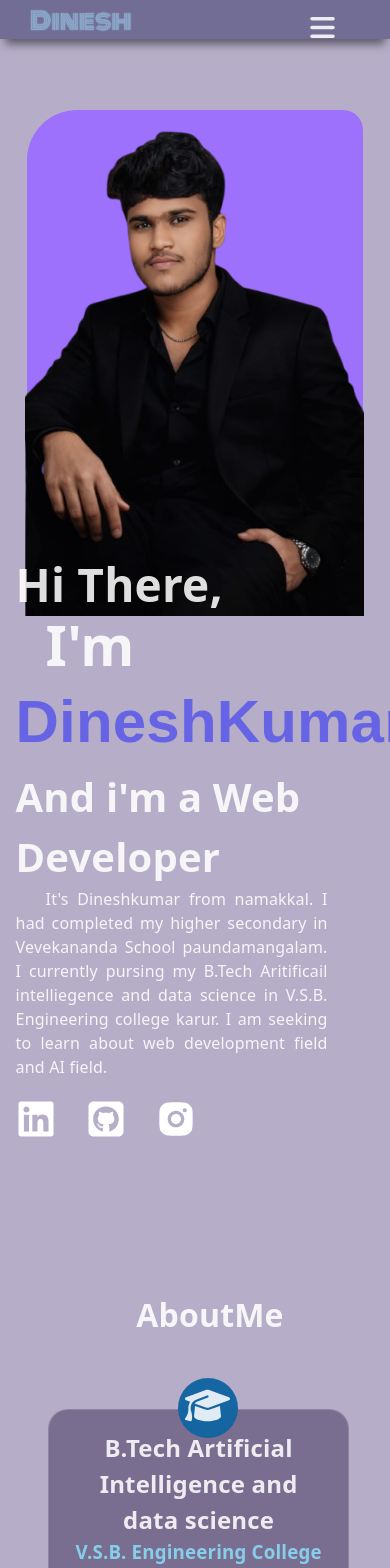
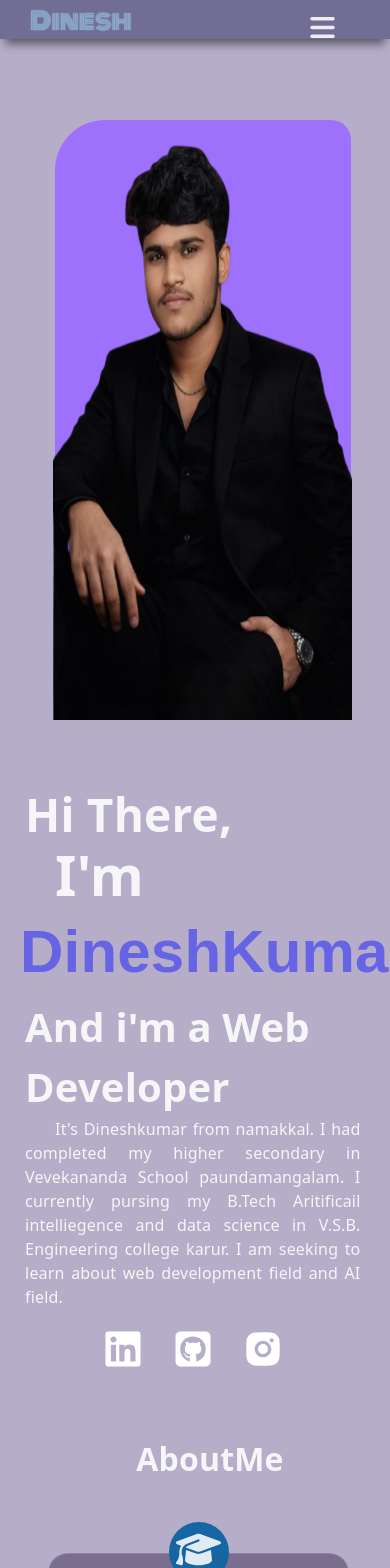
Before and after one commit to Dineshkumar2006111/Official-Portfolio, a React (Vite) app: page / in a window 390 px wide. Shown: the top 1568 px of the page. Built offline with nearby package versions, Linux system fonts and the light colour scheme; a web font is replaced by a local one.

Commit message:
responsive

```diff
--- a/src/App.css
+++ b/src/App.css
@@ -90,23 +90,29 @@ nav ul{
     transition: width 0.28s ease-in;
     transform: translateX(-50%);
 }
+#home{
+    display: flex;
+    flex-wrap: wrap;
+    gap: 50px;
+    justify-content: center;
+
+
+}
+
 #content{
+    width:500px;
+    height:44%;
+    margin-top: 60px;
+    right: 50px;
 
-    width:36%;
-    height:45vh;
-
-    position: relative;
-    top: 17%;
-    left: 7%;
 }
 
 #imgdiv{
     background-color: #9d71fb;
     width: 40%;
-    height: 80%;
-    position: absolute;
-    right: 8%;
-    top: 90px;
+    height: 550px;
+    margin-top: 60px;
+    position: relative;
     border-top-left-radius: 150px;
     border-top-right-radius:20px;
 
@@ -125,6 +131,7 @@ nav ul{
     display: flex;
     gap: 30px;
     margin-top: 20px;
+    justify-content: center;
 }
 #socialmedia li{
     list-style: none;
@@ -169,15 +176,18 @@ nav ul{
 }
 #about{
     width: 100%;
-    height: 100vh;
-    margin-top: 40px;
+    height: 100%;
+
+    position: relative;
+
 }
 #acont{
     position: relative;
-    top: 12%;
+    top: 60px;
     margin-left: 30px;
 }
 #acont h1{
+
     text-align: center;
 }
 
@@ -204,7 +214,8 @@ nav ul{
     height: 50px;
     position: absolute;
     top: -32px;
-    left: 43%;
+    align-items: center;
+    left: 40%;
 }
 #edu{
     display: flex;
@@ -238,12 +249,12 @@ nav ul{
 
 #skill{
     width: 100%;
-    height: 100vh;
+    height: 100%;
     margin-top: 10px;
 }
 #skillc{
-    top: 65px;
     position: relative;
+    top: 55px;
 
 }
 #skillc h1{
@@ -391,8 +402,9 @@ nav ul{
     list-style: none;
     display: flex;
     gap: 30px;
-    margin-left: 35%;
+    justify-content: center;
     margin-top: 30px;
+    flex-wrap: wrap;
 }
 #contform{
     background-color: white;
@@ -440,39 +452,13 @@ nav ul{
 
 
 @media (max-width:1300px){
-    #imgdiv{
-        position: absolute;
-        width: 45%;
-        height: 80%;
-        border-top-left-radius: 50px;
-        right: 4%;
-        top: 110px;
-    }
-    #content{
-        position: absolute;
-        top: 110px;
-        left: 30px;
-    }
+
+
     #mea{
         top: 30px;
         right: 217px;
     }
-    #htmlimg{
-        position: absolute;
-        left: 0px;
-    }
-    #cssimg{
-        position: absolute;
-        left: 12px;
-    }
-    #jsimg{
-        position: absolute;
-        right: 12px;
-    }
-    #reactimg{
-        position: absolute;
-        right: -15px;
-    }
+
 
    #continfo{
     position: absolute;
@@ -502,53 +488,17 @@ nav ul{
     }
 }
 
-@media (max-width:910px){
-    #imgdiv{
-        position: absolute;
-        width: 66%;
-       height: 80vh;
-        border-top-left-radius: 50px;
-        right: 17%;
+@media (max-width:1020px){
+     #imgdiv{
+        width: 60%;
+    }
+    #home{
+        gap:0px;
     }
 
-    #mea{
-        top: 25px;
-        right: 207px;
-    }
-    #content{
-        position: absolute;
-        top: 710px;
-        width: 80%;
-        left: 10%;
+}
 
-    }
-    #about{
-        position: absolute;
-        top: 1080px;
-    }
-
-    #htmlimg{
-        position: absolute;
-        left: 0px;
-    }
-    #cssimg{
-        position: absolute;
-        left: -25px;
-    }
-    #jsimg{
-        position: absolute;
-        right: -15px;
-
-    }
-    #reactimg{
-        position: absolute;
-        right: -15px;
-
-    }
-
-    #skill{
-        margin-top: 1330px;
-    }
+@media (max-width:910px){
      #continfo{
     position: absolute;
     left: 30px;
@@ -561,37 +511,12 @@ nav ul{
    }
     #edu{
         margin-left: 5%;
-
     }
     .cart{
         width: 38%;
     }
 }
 @media (max-width:800px){
-
-     #htmlimg{
-        position: absolute;
-        left: -10px;
-        width: 150px;
-    }
-    #cssimg{
-        position: absolute;
-        left: -35px;
-    }
-    #jsimg{
-        position: absolute;
-        right: -15px;
-        width: 180px;
-
-    }
-    #reactimg{
-        position: absolute;
-        right: -15px;
-        width: 180px;
-    }
-    #skill{
-        margin-top: 1400px;
-    }
       #continfo{
     position: absolute;
     left: 15%;
@@ -615,17 +540,15 @@ nav ul{
     .intcart{
         width: 28%;
     }
-    #skill{
-        margin-top: 1590px;
+
+    #imgdiv{
+        width: 70%;
+        margin-left: 4%;
     }
+
 }
 
 @media (max-width:650px){
-     #htmlimg{
-        position: absolute;
-        left: -20px;
-        width: 150px;
-    }
 
     #interest{
         width: 92%;
@@ -633,29 +556,9 @@ nav ul{
     }
 
 
-    #cssimg{
-        position: absolute;
-        left: -35px;
-        width: 160px;
-    }
-    #jsimg{
-        position: absolute;
-        right: -15px;
-        width: 160px;
 
-    }
-    #reactimg{
-        position: absolute;
-        right: -15px;
-        width: 160px;
-    }
-    #skill{
-        margin-top: 1650px;
-    }
 
-    #about{
-        top: 1150px;
-    }
+
 
       #continfo{
     position: absolute;
@@ -710,46 +613,32 @@ nav ul{
         display: block;
     }
     #imgdiv{
-        position: absolute;
+
         width: 76%;
-       height: 80vh;
+        height: 600px;
         border-top-left-radius: 50px;
-        right: 12%;
-    }
-    #content{
-        position: absolute;
-        top: 690px;
-        width: 80%;
-    }
-    #content h1 #pp{
-        font-size: 70px;
-    }
-
-     #htmlimg{
-        position: absolute;
-        top:300px;
-        opacity: 0.3;
-    }
-    #cssimg{
-        position: absolute;
-        opacity: 0.3;
-        top: 550px;
-    }
-    #jsimg{
-        position: absolute;
-        opacity: 0.3;
-    }
-    #reactimg{
-        position: absolute;
-        opacity: 0.3;
-        top: 450px;
-    }
-    #skill{
-        margin-top: 1750px;
+        margin-left: 4%;
     }
 
 
+
 }
+
+@media (max-width:582px){
+
+    #pp{
+        position: relative;
+        left: 20px;
+        font-size: 75px;
+    }
+    #content{
+        width: 86%;
+        margin-left: 4%;
+        position: relative;
+        right: 10px;
+    }
+}
+
 
 @media (max-width:532px){
     #edu{
@@ -761,40 +650,40 @@ nav ul{
         width: 80%;
         margin-top: 20px;
     }
-    #skill{
-        margin-top: 1900px;
-    }
+
     #interest{
         width: 86%;
         margin-left: 6%;
         gap: 30px;
     }
+
 }
 
+@media (max-width:480px){
+    #pp{
+
+        position: relative;
+        left: 25px;
+    }
+}
 
 @media (max-width:450px){
-    #imgdiv{
-        position: absolute;
-        width: 86%;
-        height: 60vh;
-        border-top-left-radius: 50px;
-        right: 7%;
-    }
+
      #content h1 #pp{
         font-size: 60px;
     }
-    #content{
-        position: absolute;
-        top: 550px;
-        width: 80%;
-        left: 4%;
+
+}
+@media (max-width:442px){
+    #pp{
+        font-size: 70px;
+    }
+}
+@media (max-width:430px){
+     #pp{
+        font-size: 66px;
     }
 
-}
-@media (max-width:480px){
-    #skill{
-        margin-top: 1990px;
-    }
 }
 
 @media (max-width:400px){
@@ -809,6 +698,22 @@ nav ul{
     .intcart{
         width: 45%;
     }
+     #pp{
+        font-size: 60px;
+    }
+
+}
+@media (max-width:370px){
+    #pp{
+        font-size: 50px;
+        position: relative;
+        left: 15px;
+    }
+}
+
+
+@media (max-width:364px){
+
 }
 
 #cwp{
--- a/src/Components/Home.jsx
+++ b/src/Components/Home.jsx
@@ -19,21 +19,21 @@ const Home = () => {
   return (
     <div style={{marginTop:"60px"}}>
 
-      <div id="home" style={{width:"100%",height:"90vh"}}>
+      <div id="home" style={{width:"100%",}}>
         <div id="imgdiv"><img src="/images/meeai.png" alt="" /></div>
           <div id="content" >
             <h1 style={{fontSize:"46px"}}>Hi There,</h1>
-            <h1 style={{fontSize:"55px",marginTop:"-15px",textIndent:"30px"}}>I'm <p id="pp" style={{marginLeft:"-30px",marginTop:"-10px",}}>DineshKumar</p></h1>
+            <h1 style={{fontSize:"55px",marginTop:"-15px",textIndent:"30px"}}>I'm </h1><p id="pp" style={{marginLeft:"-30px",marginTop:"-10px",}}>DineshKumar</p>
             <h1 style={{fontSize:"40px"}}>And i'm a Web Developer</h1>
             <p style={{textIndent:"30px",textAlign:"justify"}}>It's Dineshkumar from namakkal. I had completed my higher secondary in Vevekananda School paundamangalam. I currently pursing my B.Tech Aritificail intelliegence and data science in V.S.B. Engineering college karur. I am seeking to learn about web development field and AI field. </p>
             <ul id="socialmedia">
               <li><a href="https://www.linkedin.com/in/sdineshkumar8285?utm_source=share&utm_campaign=share_via&utm_content=profile&utm_medium=android_app" target="_blank" rel="noopener noreferrer"><FaLinkedin size={40} color="white" /></a></li>
               <li><a href="https://github.com/Dineshkumar2006111" target="_blank" rel="noopener noreferrer"><FaSquareGithub size={40} color="white" /></a></li>
-              <li><a href="https://www.instagram.com/sinchan._.boy16?igsh=MWE4eWQxcGloeTlobg==" target="_blank" rel="noopener noreferrer"><RiInstagramFill size={40} color="white"/></a></li>
+              <li><a href="https://www.instagram.com/this._.dinesh?igsh=MTZ6anBxMnZuNno0ag==" target="_blank" rel="noopener noreferrer"><RiInstagramFill size={40} color="white"/></a></li>
             </ul>
           </div>
-        {/* about */}
       </div>
+      {/* about */}
       <div id="about">
         <div id="acont">
           <h1>AboutMe</h1>
@@ -74,7 +74,7 @@ const Home = () => {
         </div>
         </div>
 
-<h2 style={{marginTop:"100px",marginLeft:"20px"}}><CiHeart /> Hobbies and Interest</h2>
+<h2 style={{marginTop:"77px",marginLeft:"20px"}}><CiHeart /> Hobbies and Interest</h2>
         <div id='interest'>
           <div className='intcart'>
             <center>
```
